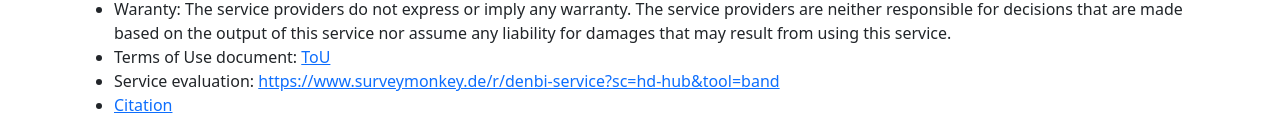
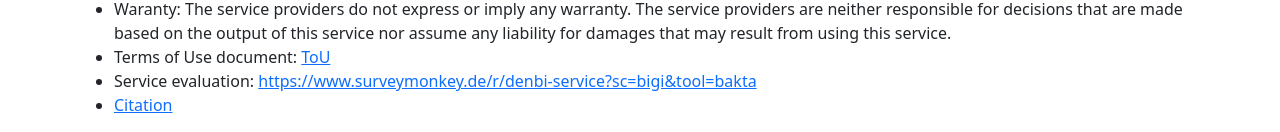
Before and after one commit to ag-computational-bio/bakta-web-ui, a Vue app: page /about in a window 1280 px wide. Shown: the part 593-725 px from the top of the page. Built offline with nearby package versions, Linux system fonts and the light colour scheme; no server answers.

Commit message:
Update denbi survey link

```diff
--- a/src/pages/About.vue
+++ b/src/pages/About.vue
@@ -35,7 +35,7 @@
                 Terms of Use document: <a href="/tou.md" target="_blank">ToU</a>
             </li>
             <li>
-                Service evaluation: <a href="https://www.surveymonkey.de/r/denbi-service?sc=hd-hub&tool=band" target="_blank">https://www.surveymonkey.de/r/denbi-service?sc=hd-hub&tool=band</a>
+                Service evaluation: <a href="https://www.surveymonkey.de/r/denbi-service?sc=bigi&tool=bakta" target="_blank">https://www.surveymonkey.de/r/denbi-service?sc=bigi&tool=bakta</a>
             </li>
             <li>
                 <a href="/citation">Citation</a>
```
